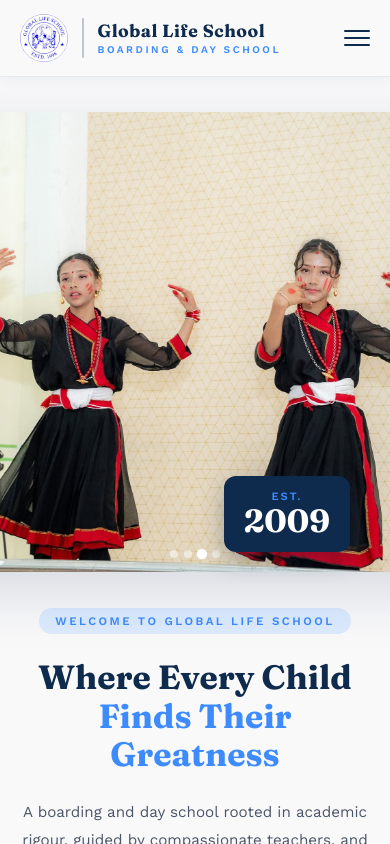
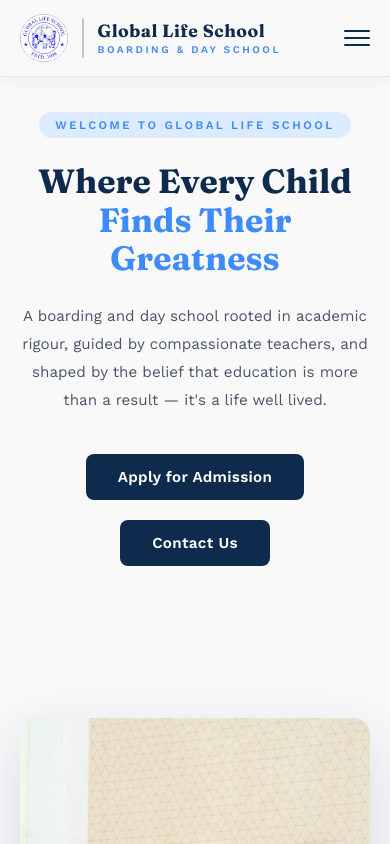
Before and after one commit to swikar-napit/globallife-web, a React (Vite) app: page / in a window 390 px wide. Shown: the top 844 px of the page. Built offline with nearby package versions, Linux system fonts and the light colour scheme.

Commit message:
hero section update

```diff
--- a/src/index.css
+++ b/src/index.css
@@ -517,7 +517,7 @@ body {
 
 .hero-content {
   flex: 1 1 320px;
-  min-width: 0;
+  min-width: 260px;
   max-width: 580px;
 }
 
@@ -795,16 +795,28 @@ body {
 @media (max-width: 1100px) {
   .hero {
     overflow-x: hidden;
+    flex-wrap: wrap;
+    align-items: flex-start;
+    gap: 28px;
+  }
+
+  .hero-content {
+    min-width: 260px;
+  }
+
+  .hero-image-wrap {
+    width: 700px;
+    max-width: 100%;
   }
 }
 
 @media (max-width: 820px) {
   .hero {
-    flex-direction: column-reverse;
+    flex-direction: column;
     padding: 48px 24px 56px;
     text-align: center;
     min-height: auto;
-    gap: 36px;
+    gap: 32px;
   }
 
   .hero-content {
@@ -814,36 +826,40 @@ body {
   }
 
   .hero-image-wrap {
-    width: 100%;
+    width: 700px;
+    max-width: 100%;
     flex: none;
-  }
-
-  /* image fills the full stacked width */
+    margin: 0 auto;
+  }
+
+  /* image keeps its desktop size until the screen is narrower than the image width */
+  .hero-slideshow {
+    width: 700px;
+    max-width: 100%;
+    height: 460px;
+    aspect-ratio: 700 / 460;
+  }
+
+  .hero-subtext {
+    max-width: 100%;
+    margin-left: auto;
+    margin-right: auto;
+  }
+
+  .hero-actions {
+    justify-content: center;
+  }
+}
+
+@media (max-width: 640px) {
+  .hero {
+    padding: 36px 20px 48px;
+  }
+
   .hero-slideshow {
     width: 100%;
     height: auto;
     aspect-ratio: 700 / 460;
-  }
-
-  .hero-subtext {
-    max-width: 100%;
-    margin-left: auto;
-    margin-right: auto;
-  }
-
-  .hero-actions {
-    justify-content: center;
-  }
-}
-
-@media (max-width: 640px) {
-  .hero {
-    padding: 36px 20px 48px;
-  }
-
-  .hero-slideshow {
-    aspect-ratio: auto;
-    height: 260px;
     border-radius: 12px;
   }
 }
@@ -889,6 +905,7 @@ body {
 .hero-slideshow {
   position: relative;
   width: 700px;
+  max-width: 100%;
   height: 460px;
   border-radius: 16px;
   overflow: hidden;
@@ -898,11 +915,20 @@ body {
 }
 
 .hero-image-wrap {
-  flex: 0 0 auto;
+  flex: 0 0 700px;
+  width: 700px;
+  max-width: 100%;
   display: flex;
   justify-content: center;
   align-items: center;
   position: relative;
+}
+
+@media (max-width: 900px) {
+  .hero-image-wrap {
+    width: 700px;
+    flex: 0 0 700px;
+  }
 }
 
 
```
Also changed, not shown: .agent/skills/global_web/README.md.
